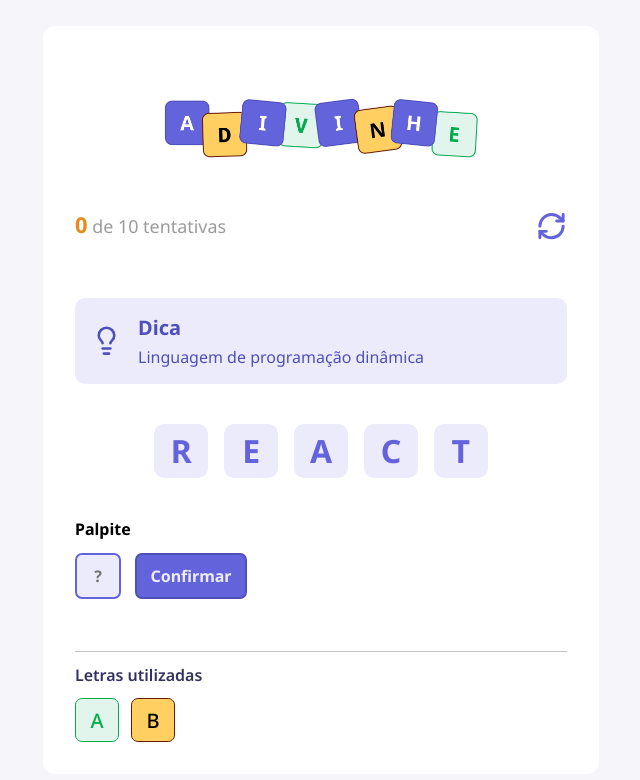
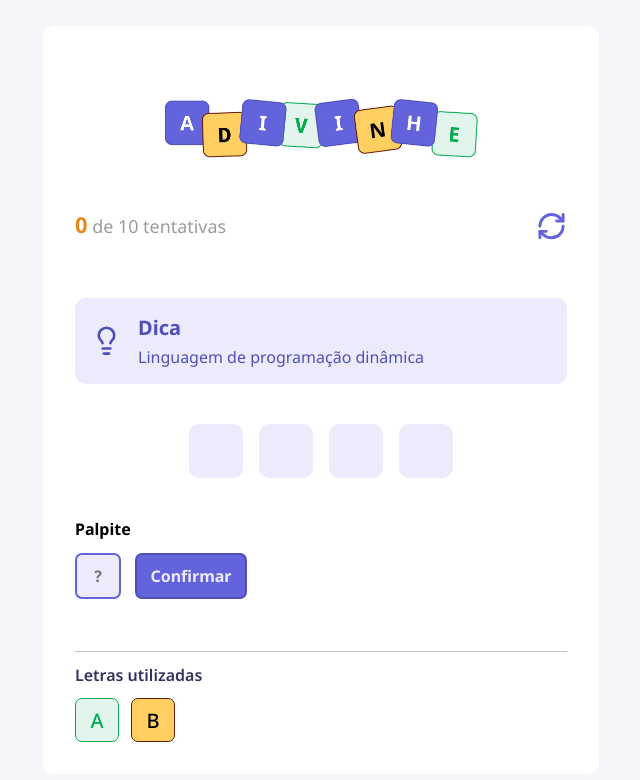
Before and after one commit to lxcasgarcia/Guessing-Game, a React (Vite) app: page / in a window 1280 px wide. Shown: the top 780 px of the page, without its empty margins (319-959 px from the left). Built offline with nearby package versions, Linux system fonts and the light colour scheme.

Commit message:
Exibindo a letra da palavra

```diff
--- a/src/App.tsx
+++ b/src/App.tsx
@@ -34,6 +34,10 @@
     startGame()
   }, [])
 
+  if(!challenge) {
+    return
+  }
+
   return (
     <div className={styles.container}>
         <main>
@@ -42,11 +46,9 @@
           <Tip tip="Linguagem de programação dinâmica" />
 
           <div className={styles.word}>
-            <Letter value="R" />
-            <Letter value="E" />
-            <Letter value="A" />
-            <Letter value="C" />
-            <Letter value="T" />
+            {challenge.word.split("").map(() => (
+                <Letter value="" />
+              ))}
           </div>
 
           <h4>Palpite</h4>
```
